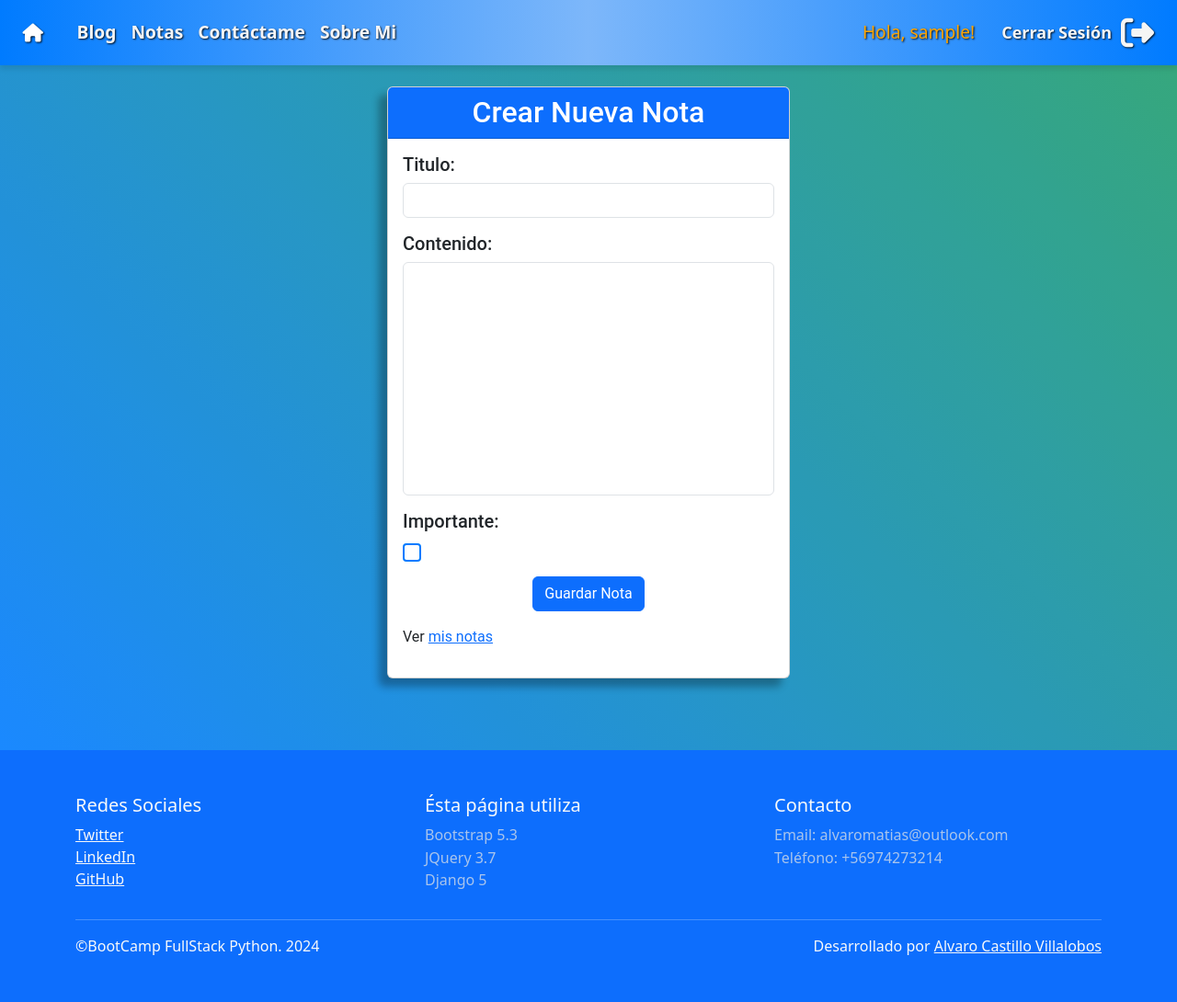
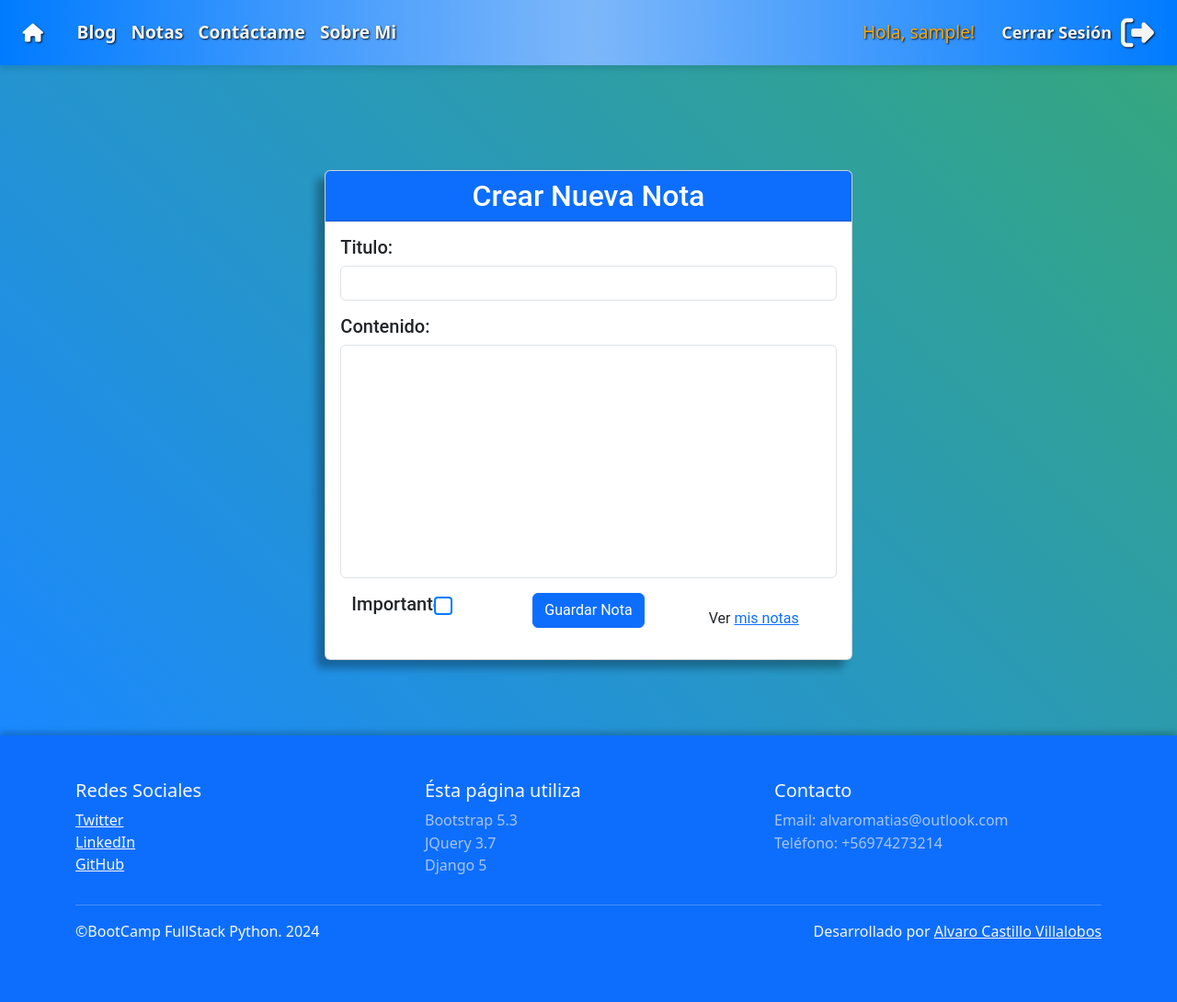
Before and after one commit to AlvaroMCV/Portafolio, a Django app: page /notes/newnote/ in a window 1280 px wide. Shown: the whole page at 92% size. After the commit the page ends 1023 px from the top, so only its background shows below. Run offline with Django 5.2, Linux system fonts and the light colour scheme; the visitor is signed in with stand-in values (Sample User, id 1).

Commit message:
Se fusiona rama main con rama notas_app

```diff
--- a/portafolio/notes/templates/notes/new_note.html
+++ b/portafolio/notes/templates/notes/new_note.html
@@ -1,10 +1,10 @@
 {% extends 'common/base.html' %}
 
 {% block main_content %}
-<div class="container main-container mt-3">
+<div class="container notes-main-container">
     <div class="row justify-content-center">
-        <div class="col-md-12">
-            <div class="card auth-card">
+        <div class="col-md-8 py-5">
+            <div class="card new-note-card">
                 <div class="card-header bg-primary text-white">
                     <h2 class="card-title mb-0">Crear Nueva Nota</h2>
                 </div>
@@ -26,8 +26,15 @@
                             <div class="error text-danger">{{ form.contenido.errors }}</div>
                             {% endif %}
                         </div>
+                        <div class="container text-center">
+                            <div class="row">
+                                <div class="col-md-4">
                                     <div class="form-group mb-3">
+                                        <div class="row">
+                                            <div class="col-md-6">
                                                 <h5>{{ form.importante.label_tag }}</h5>
+                                            </div>
+                                            <div class="col-md-6">
                                                 <div class="form-check">
                                                     {{ form.importante }}
                                                     {% if form.importante.errors %}
@@ -35,13 +42,27 @@
                                                     {% endif %}
                                                 </div>
                                             </div>
+
+                                        </div>
+
+                                    </div>
+                                </div>
+                                <div class="col-md-4">
                                     <div class="container text-center">
                                         <button type="submit" class="btn btn-primary">Guardar Nota</button>
                                     </div>
+                                </div>
+                                <div class="col-md-4">
+                                    <!-- Enlace a la vista de mis notas, si es necesario -->
+                                    <p class="mt-3">Ver <a href="{% url 'mynotes' %}">mis notas</a></p>
+                                </div>
+                            </div>
+                        </div>
+
+
                     </form>
 
-                    <!-- Enlace a la vista de mis notas, si es necesario -->
-                    <p class="mt-3">Ver <a href="{% url 'mynotes' %}">mis notas</a></p>
+
                 </div>
             </div>
         </div>
--- a/portafolio/static/css/notes_styles.css
+++ b/portafolio/static/css/notes_styles.css
@@ -3,3 +3,69 @@
     width: 20px; /* Aumenta el tamaño del checkbox */
     height: 20px;
 }
+
+.notes-main-container{
+    min-height: 100vh;
+    /* Fondo degradado usando los colores primary de Bootstrap */
+    background: linear-gradient(45deg, rgba(0,123,255,0.8), rgba(40,167,69,0.8));
+    /* Fallback para navegadores que no soportan gradientes */
+    background-color: #007bff; /* Color primary de Bootstrap */
+    /* Centra la imagen de fondo y la ajusta al tamaño del viewport */
+    background-size: cover;
+    background-position: center;
+    min-width: 100%;
+    /* Altura completa de la pantalla */
+    min-height: 100vh;
+    margin: 0;
+    padding: 0;
+    /* Añade un efecto de sombra interior */
+    box-shadow: inset 0 0 0 2000px rgba(255,255,255,0.1);
+    /* Alineación y tipografía del texto centrado */
+    display: flex;
+    justify-content: center;
+    align-items: center;
+    text-align: center;
+    font-family: 'Roboto', sans-serif; /* Fuente de Google Fonts */
+    color: #fff; /* Color de texto blanco */
+}
+
+.notes-main-container .row.justify-content-center,
+.notes-main-container.mt-3 .container{
+    width: 70%;
+    padding-top:8%;
+}
+
+.new-note-card {
+    box-shadow: -9px 9px 9px rgba(0, 0, 0, 0.3);
+    height: fit-content;
+    width: 100%;
+}
+
+.note-card {
+    box-shadow: -9px 9px 9px rgba(0, 0, 0, 0.3);
+}
+
+.floating-btn {
+    position: fixed;
+    top: 25%;
+    right: 2%;
+    color: white;
+    border: none;
+    border-radius: 10%;
+    box-shadow: 0px 2px 10px rgba(0, 0, 0, 0.3);
+    display: flex;
+    align-items: center;
+    justify-content: center;
+    z-index: 1000;
+    text-align: center;
+}
+
+.floating-btn:hover {
+    background-color: aquamarine;
+    border-radius: 5px;
+}
+
+.btn.btn-primary.floating-btn:hover{
+    color: black;
+    font-weight: bold;
+}
--- a/portafolio/static/css/styles.css
+++ b/portafolio/static/css/styles.css
@@ -28,12 +28,13 @@
 
 
 /* Footer estilo contrastante */
-.footer {
+footer {
     background-color: #343a40;
     /* Color dark de Bootstrap */
     color: #fff;
     /* Texto blanco */
     padding: 40px 0;
+    box-shadow: 0 -4px 6px rgba(0, 0, 0, 0.2); /* Sombra en la parte superior */
 }
 
 .footer-custom a {
--- a/portafolio/templates/common/footer.html
+++ b/portafolio/templates/common/footer.html
@@ -28,7 +28,7 @@
                 <p>&copy;BootCamp FullStack Python. 2024</p>
             </div>
             <div class="col-md-6 text-end">
-                <p class="mb-0">Desarrollado por <a href="#" class="text-light">Alvaro Castillo Villalobos</a></p>
+                <p class="mb-0">Desarrollado por <a href="{% url 'aboutme' %}" class="text-light">Alvaro Castillo Villalobos</a></p>
             </div>
         </div>
     </div>
--- a/requirements.txt
+++ b/requirements.txt
@@ -1,2 +1,3 @@
 django
 psycopg2-binary
+pillow
```
Also changed, not shown: portafolio/notes/templates/notes/my_notes.html (+3 -7 lines), portafolio/templates/common/on_construction.html (deleted, +0 -9 lines). Lines whose indentation alone changed are shown as unchanged.
